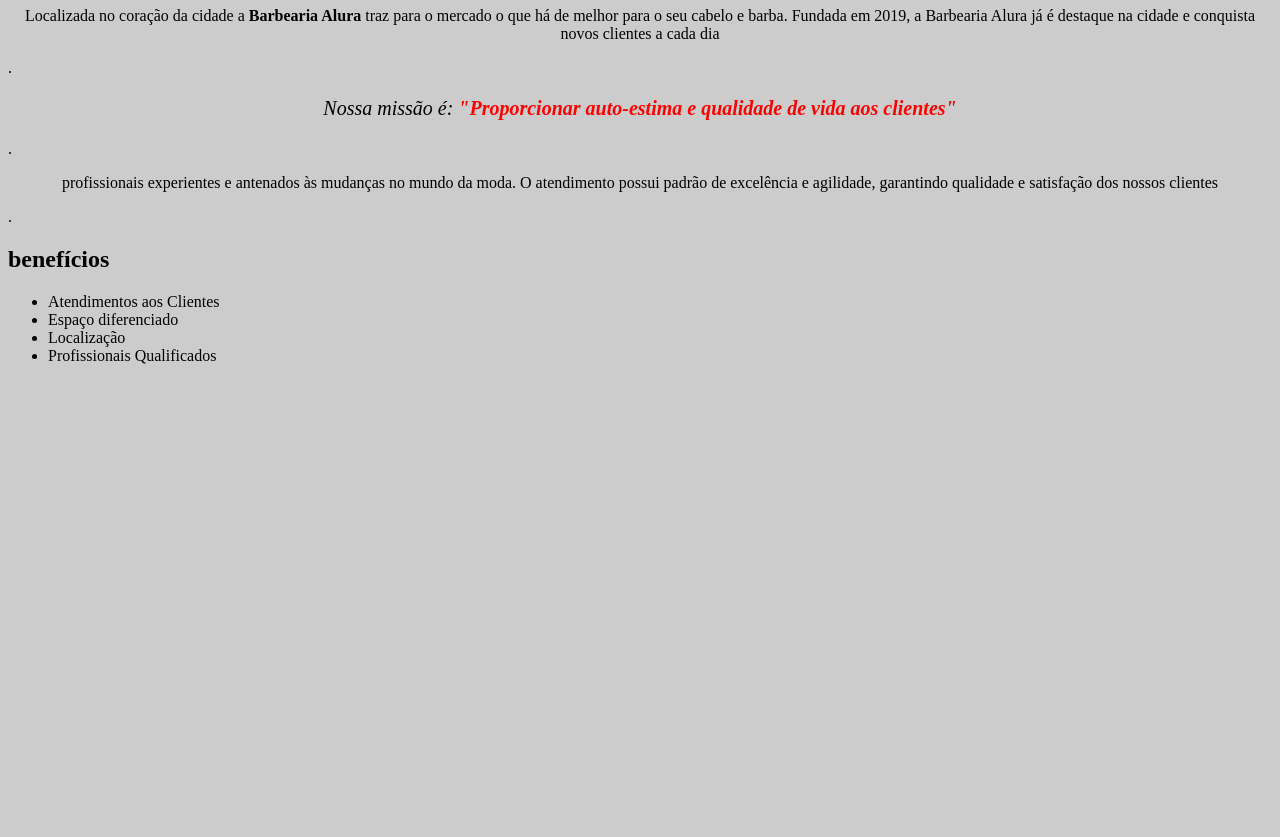
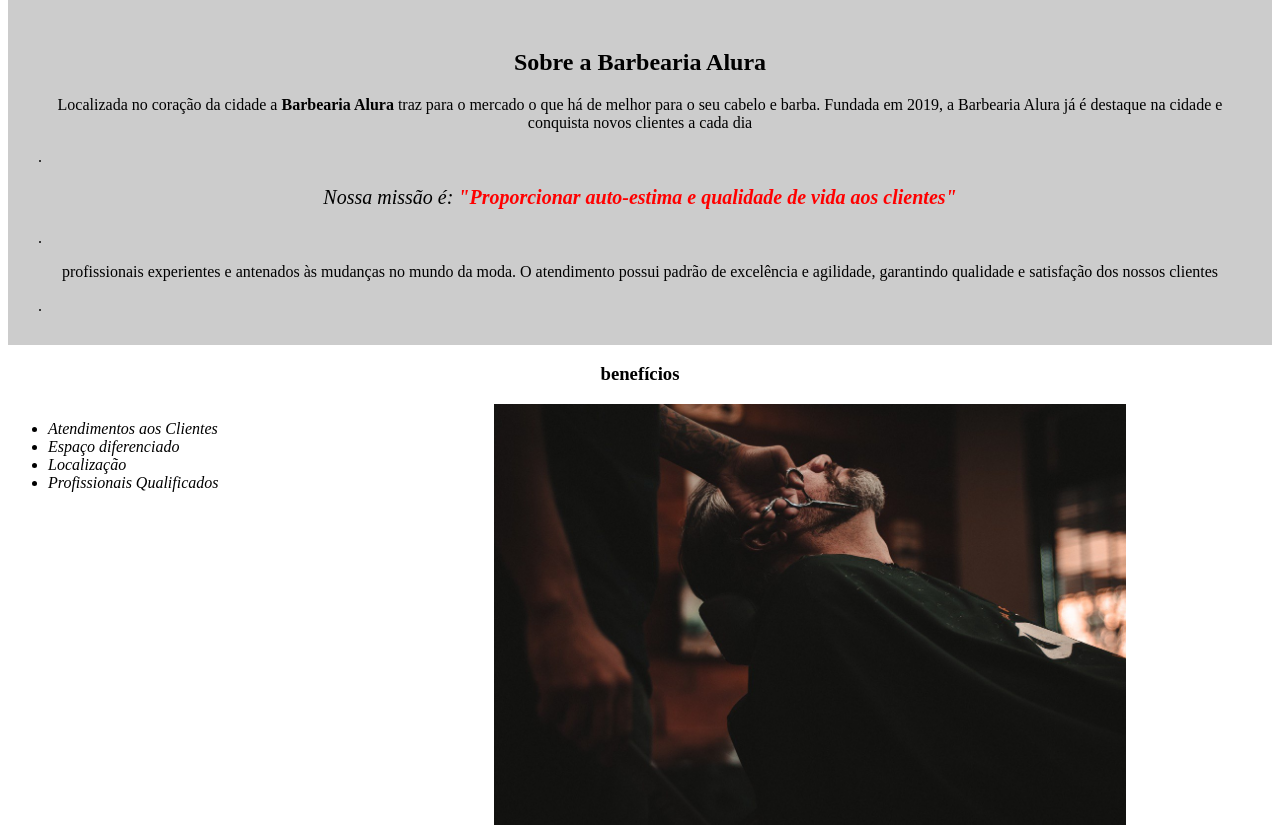
Before and after one commit to marmitim/1-repositorio, a plain HTML site: page index.html in a window 1280 px wide. Shown: the part 559-1396 px from the top of the page. Before the commit the page ends 940 px from the top, so only its background shows below. Drawn offline with Linux system fonts and the light colour scheme; a script that the page names is missing.

Commit message:
Add files via upload

```diff
--- a/index.html
+++ b/index.html
@@ -9,23 +9,33 @@
     <script src='main.js'></script>
 </head>
 <body>
+    <header>
+       <h1 class="titulo-principal"> Barbearia Alura</h1>
+    </header>
     <img id="banner" src="banner.jpg">
 
-    <h1 style="text-align: center; background: #cccccc"> Sobre a Barbearia Alura</h1>
+    <div class="principal">
 
-    <p style="text-align: center;"> Localizada no coração da cidade a <strong>Barbearia Alura</strong> traz para o mercado o que há de melhor para o seu cabelo e barba. Fundada em 2019, a Barbearia Alura já é destaque na cidade e conquista novos clientes a cada dia</p>.
+        <h2 class="titulo-centralizado"> Sobre a Barbearia Alura</h2>
 
-    <p id="missao"><em>Nossa missão é:<strong> "Proporcionar auto-estima e qualidade de vida aos clientes"</strong></em></p>.
+        <p style="text-align: center;"> Localizada no coração da cidade a <strong>Barbearia Alura</strong> traz para o mercado o que há de melhor para o seu cabelo e barba. Fundada em 2019, a Barbearia Alura já é destaque na cidade e conquista novos clientes a cada dia</p>.
 
-    <p style="text-align: center;"> profissionais experientes e antenados às mudanças no mundo da moda. O atendimento possui padrão de excelência e agilidade, garantindo qualidade e satisfação dos nossos clientes</p>.
+        <p id="missao"><em>Nossa missão é:<strong> "Proporcionar auto-estima e qualidade de vida aos clientes"</strong></em></p>.
 
-    <h2>benefícios</h2>
+        <p style="text-align: center;"> profissionais experientes e antenados às mudanças no mundo da moda. O atendimento possui padrão de excelência e agilidade, garantindo qualidade e satisfação dos nossos clientes</p>.
+        </div>
+        <div class="beneficios">
 
-    <ul>
-        <li>Atendimentos aos Clientes</li>
-        <li>Espaço diferenciado</li>
-        <li>Localização</li>
-        <li>Profissionais Qualificados</li>
-    </ul>
+        <h3 class="titulo-centralizado">benefícios</h3>
+
+        <ul>
+            <li class="itens">Atendimentos aos Clientes</li>
+            <li class="itens">Espaço diferenciado</li>
+            <li class="itens">Localização</li>
+            <li class="itens">Profissionais Qualificados</li>
+        </ul>
+
+        <img src="beneficios.jpg" class="imagembeneficios">
+     </div>
 </body>
 </html>
--- /dev/null
+++ b/reset.css
@@ -0,0 +1,48 @@
+/* http://meyerweb.com/eric/tools/css/reset/
+   v2.0 | 20110126
+   License: none (public domain)
+*/
+
+html, body, div, span, applet, object, iframe,
+h1, h2, h3, h4, h5, h6, p, blockquote, pre,
+a, abbr, acronym, address, big, cite, code,
+del, dfn, em, img, ins, kbd, q, s, samp,
+small, strike, strong, sub, sup, tt, var,
+b, u, i, center,
+dl, dt, dd, ol, ul, li,
+fieldset, form, label, legend,
+table, caption, tbody, tfoot, thead, tr, th, td,
+article, aside, canvas, details, embed,
+figure, figcaption, footer, header, hgroup,
+menu, nav, output, ruby, section, summary,
+time, mark, audio, video {
+	margin: 0;
+	padding: 0;
+	border: 0;
+	font-size: 100%;
+	font: inherit;
+	vertical-align: baseline;
+}
+/* HTML5 display-role reset for older browsers */
+article, aside, details, figcaption, figure,
+footer, header, hgroup, menu, nav, section {
+	display: block;
+}
+body {
+	line-height: 1;
+}
+ol, ul {
+	list-style: none;
+}
+blockquote, q {
+	quotes: none;
+}
+blockquote:before, blockquote:after,
+q:before, q:after {
+	content: '';
+	content: none;
+}
+table {
+	border-collapse: collapse;
+	border-spacing: 0;
+}
--- a/style.css
+++ b/style.css
@@ -1,12 +1,21 @@
 body{
-    background: #cccccc;
+
 }
 
- #banner {
+ #banner{
     width: 100%;
 }
 
-h1 {
+.principal{
+    background: #cccccc;
+    padding: 30px;
+}
+
+.titulo-principal{
+    padding-left: 20px;
+}
+
+.titulo-centralizado{
     text-align: center;
 }
 
@@ -18,10 +27,24 @@
     font-size: 20px
 }
 
- em strong {
+ em strong{
     color: red;
 }
-
-.itens {
+.itens{
     font-style: italic;
 }
+
+.beneficios {
+    background: #FFFFFF;
+}
+
+ul {
+    display: inline-block;
+    vertical-align: top;
+    width: 20%;
+    margin-right: 15%;
+}
+
+.imagembeneficios {
+    width: 50%;
+}
```
Also changed, not shown: Texto base.txt (added), barba.jpg (added), beneficios.jpg (added), bg.jpg (added), cabelo+barba.jpg (added), cabelo.jpg (added), logo-branco.png (added), logo.png (added).
